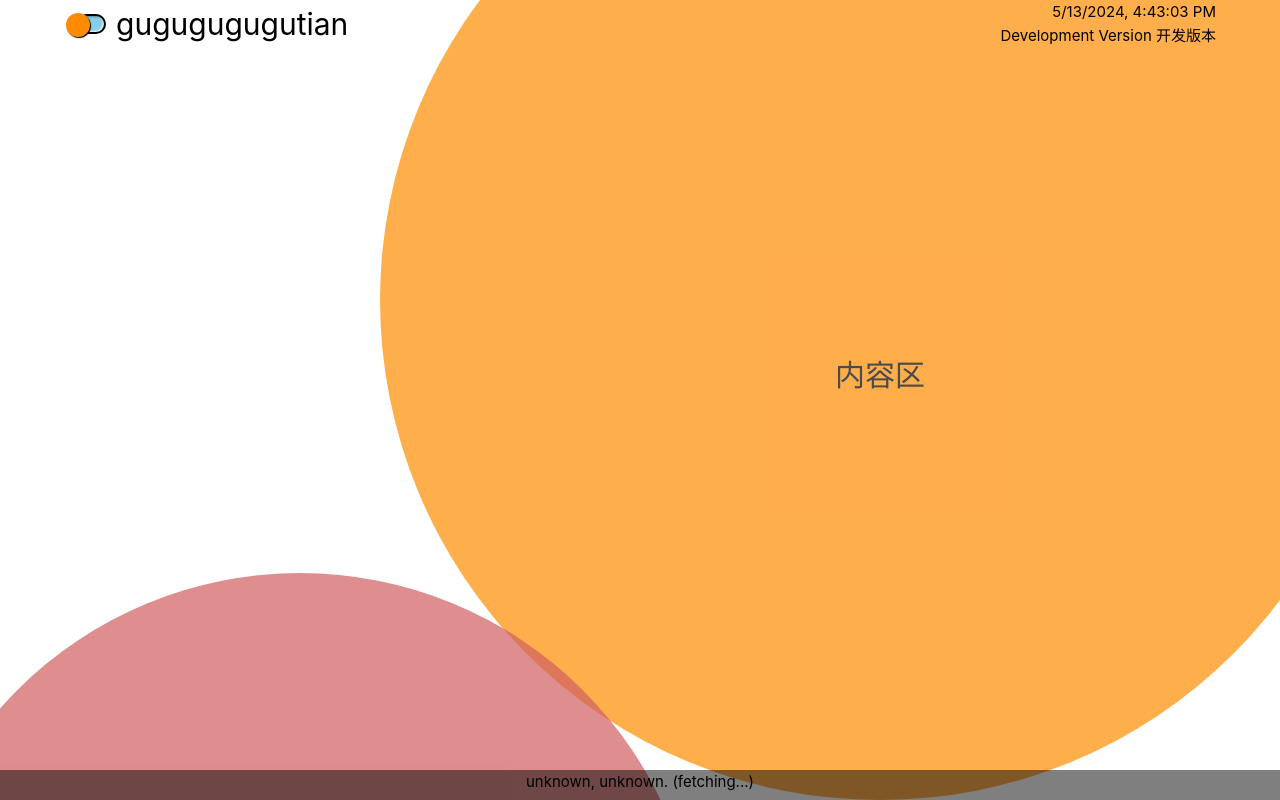
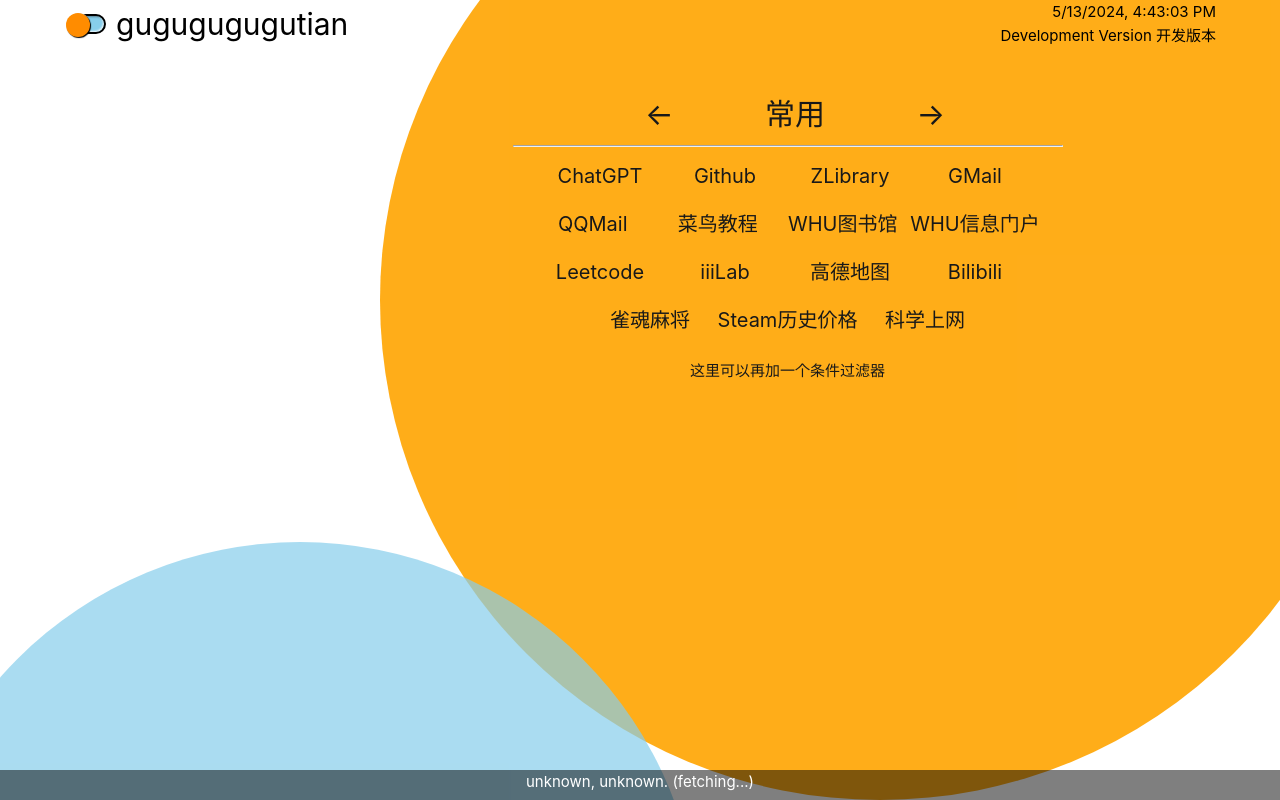
Before and after one commit to Gugugugugutian/page4-vue, a Vue app in the folder page4/: page / in a window 1280 px wide. Shown: the top 800 px of the page. Built offline with nearby package versions, Linux system fonts and the light colour scheme; no server answers.

Commit message:
初步实现导航列表

```diff
--- a/page4/src/App.vue
+++ b/page4/src/App.vue
@@ -20,6 +20,7 @@
     return {
       dark: false,
       windowWidth: 0,
+      WindowHeight: 0,
       ipData: {
         ipv4: 'fetching...',
         country_name: 'unknown',
@@ -36,9 +37,12 @@
     getWindowWidth() {
       this.windowWidth = window.innerWidth;
     },
+    getWindowHeight() {
+      this.WindowHeight = window.innerHeight;
+    },
     calc1() {
       // 数学计算式，右侧最大的圆占用的高度
-      return Math.sqrt(788896 - Math.pow(this.windowWidth - 700, 2)) - 100 + Math.max(0, (800 * 650 / this.windowWidth) - 650);
+      return Math.sqrt(Math.pow(865, 2) - Math.pow(this.windowWidth - 700, 2)) - 100 + Math.max(0, (800 * 650 / this.windowWidth) - 650);
     },
     async fetchIPData() {
       try {
@@ -59,8 +63,10 @@
   },
   mounted() {
     // 动态获取窗口宽度
+    this.getWindowHeight();
     this.getWindowWidth();
     window.addEventListener('resize', () => {
+      this.getWindowHeight();
       this.getWindowWidth();
     });
     // 根据时间判断是否进入夜间模式
@@ -82,7 +88,7 @@
     },
     mainMinHeight() {
       const r = this.calc1();
-      return 'min-height: ' + (Math.max(r, 100) + 830) + 'px';
+      return 'min-height: ' + (Math.max(r, 0) + this.WindowHeight + 100) + 'px';
     },
   }
 }
@@ -90,12 +96,12 @@
 
 <template>
   <Top :class="{ 'dark-only-font': dark }" :windowWidth="windowWidth" :dark="dark" class="main-top"
-    @change-dark="switchDark"></Top>
+    @change-dark="switchDark" style="z-index: 9100;"></Top>
   <div class="main" :class="{ dark: dark }" :style="mainMinHeight">
     <LeftCircle class="circle1" :style="circleLeftTop" :windowWidth="windowWidth" />
     <RightCircle class="circle2" :windowWidth="windowWidth" />
   </div>
-  <Bottom :class="{ 'dark-only-font': dark }" :ipInfo="ipData"></Bottom>
+  <Bottom :ipInfo="ipData"></Bottom>
 </template>
 
 <style scoped>
@@ -113,6 +119,11 @@
 }
 
 .main {
+  position: absolute;
+  left: 0;
+  top: 0;
+  min-width: 100vi;
+  height: max-content;
   transition: color 1s ease-in-out, background 1s ease-in-out;
 }
 
@@ -130,4 +141,16 @@
   background-color: #333;
   color: #fff;
 }
+
+.circlel:hover, .circler:hover {
+  opacity: 0.9;
+}
+
+.dark .circlel:hover, .dark .circler:hover {
+  z-index: 9000;
+}
+
+a {
+  transition: background 0.2s;
+}
 </style>
--- a/page4/src/assets/base.css
+++ b/page4/src/assets/base.css
@@ -61,8 +61,8 @@
 body {
   overflow-x: hidden;
   min-height: 100vh;
-  color: var(--color-text);
-  background: var(--color-background);
+  /* color: var(--color-text); */
+  /* background: var(--color-background); */
   /* transition:
     color 0.5s,
     background-color 0.5s; */
--- a/page4/src/assets/main.css
+++ b/page4/src/assets/main.css
@@ -7,11 +7,11 @@
   object-fit: fill;
 }
 
-@media (hover: hover) {
+/* @media (hover: hover) {
   a:hover {
     background-color: hsla(160, 100%, 37%, 0.2);
   }
-}
+} */
 
 /* @media (min-width: 1024px) {
   body {
--- a/page4/src/components/Bottom.vue
+++ b/page4/src/components/Bottom.vue
@@ -29,6 +29,7 @@
     height: 30px;
     padding: 0 20px;
 
+    color: white;
     background-color: rgba(0, 0, 0, 0.5);
 
     display: flex;
--- a/page4/src/components/LeftCircle.vue
+++ b/page4/src/components/LeftCircle.vue
@@ -22,7 +22,7 @@
 <template>
     <div class="circlel">
         <div class="circle-l-content" :style="maxw">
-            <h1>小工具</h1>
+            <h1>还没写</h1>
         </div>
     </div>
 </template>
@@ -38,10 +38,11 @@
     width: 800px;
     height: 800px;
     border-radius: 50%;
-    background-color: #d05e5e;
+    background-color: skyblue;
+    transition: background 1s ease-in-out;
     opacity: 0.7;
 }
-.circlel:hover {
-    opacity: 0.9;
+.dark .circlel {
+    background-color: royalblue;
 }
 </style>
--- a/page4/src/components/RightCircle.vue
+++ b/page4/src/components/RightCircle.vue
@@ -1,10 +1,40 @@
 <script>
+import Links from '@/components/contents/Links.vue'
 export default {
     name: 'rightCircle',
     data() {
         return {
-
+            index: 0,
+            linkPages: [
+                [
+                    {u: "https://chat.openai.com/chat", n: "ChatGPT",},
+                    {u: "https://github.com/", n: "Github",},
+                    {u: "https://singlelogin.se/", n: "ZLibrary",},
+                    {n: 'GMail', u: 'https://mail.google.com/'},
+                    {n: 'QQMail', u: 'https://mail.qq.com/'},
+                    {n: '菜鸟教程', u: 'https://www.runoob.com/'},
+                    {n: "WHU图书馆", u: "https://www.lib.whu.edu.cn/",},
+                    {n: 'WHU信息门户', u: 'https://ehall.whu.edu.cn/new/index.html#/'},
+                    {n: 'Leetcode', u: 'https://leetcode.cn/problemset/all/'},
+                    {n: 'iiiLab', u: 'https://bili.iiilab.com/'},
+                    {n: "高德地图",u: 'https://ditu.amap.com/', },
+                    {n: "Bilibili",u: 'https://www.bilibili.com/', },
+                    {n: "雀魂麻将",u: 'https://game.maj-soul.net/1/', },
+                    {n: "Steam历史价格",u: 'https://steamdb.info/', },
+                    {n: "科学上网",u: 'https://ikuuu.org/', },
+                ],[
+                    {n: "value2",u: 'undefined', },
+                ],
+            ],
+            linkTitles: [
+                '常用',
+                '校园',
+                '文档',
+            ]
         }
+    },
+    components: {
+        Links,
     },
     props: {
         windowWidth: {
@@ -12,15 +42,27 @@
             type: Number,
         }
     },
+    methods: {
+        indexAdd() {
+            this.index = this.index<(this.linkPages.length-1) ? this.index+1 : 0;
+        },
+        indexMinus() {
+            this.index = this.index>0 ? this.index-1 : this.linkPages.length-1;
+        },
+    },
     computed: {
         maxw() {
             // 保证内容左右不越界
             // 保证内容显示区域大小不变
-            return 'padding-left: ' + Math.max(0, 800-this.windowWidth) + 'px; height: ' + Math.max(650, (800*650/this.windowWidth)) + 'px;';
+            return 'padding-left: ' + (Math.max(0, 800-this.windowWidth)+15) + 'px; height: ' + Math.max(550, (800*550/this.windowWidth)) + 'px;';
         },
         circleh() {
             // 保证圆的高度可以容纳内容区域
             return 'height: ' + Math.max(1000, 350+(800*650/this.windowWidth)) + 'px;';
+        },
+        linkh1() {
+            if(this.linkPages.length > this.index) return this.linkTitles[this.index];
+            else return 'Overflow';
         }
     }
 }
@@ -28,27 +70,48 @@
 <template>
     <div class="circler" :style="circleh">
         <div class="circle-r-content" :style="maxw">
-            <h1>内容区</h1>
+            <h1 class="rc-head">
+                <span @click="indexMinus"><-</span> {{linkh1}} <span @click="indexAdd">-></span>
+            </h1>
+            <hr style="margin-bottom: 5px; width: 550px;"/>
+            <Links :links="linkPages" :index="index"></Links>
+            <p>这里可以再加一个条件过滤器</p>
         </div>
     </div>
 </template>
 <style>
 .circle-r-content {
-    margin: 250px 100px 100px 100px;
-    height: 650px;
+    margin-top: 290px;
+    margin-left: 100px;
+    max-width: 600px;
     display: flex;
-    justify-content: center;
+    flex-direction: column;
+    justify-content: start;
     align-items: center;
-    /* background-color: beige; */
 }
 .circler {
     width: 1000px;
-    /* height: 1000px; */
     border-radius: 500px;
+    background-color: orange;
+    opacity: 0.9;
+    transition: background 1s ease-in-out;
+}
+.dark .circler {
     background-color: darkorange;
-    opacity: 0.7;
 }
-.circler:hover {
-    opacity: 0.9;
+.rc-head {
+    display: flex;
+    justify-content: space-between;
+    width: 300px;
+    /* margin: 0 auto; */
+    margin-left: 15px;
+    padding-bottom: 7px;
+}
+.rc-head span:hover {
+    background-color: rgba(0, 0, 0, 0.1);
+    color: green;
+}
+.dark .rc-head span:hover {
+    color: aquamarine;
 }
 </style>
--- /dev/null
+++ b/page4/src/components/contents/Links.vue
@@ -0,0 +1,63 @@
+<script>
+export default {
+    name: 'Links',
+    props: {
+        index: {
+            default: 0,
+            type: Number,
+        },
+        windowWidth: {
+            default: 0,
+            type: Number,
+        },
+        links: {
+            type: Array,
+            default: [
+                [
+                    // 请不要修改这里的链接，否则会影响该元素的复用
+                    {n: 'undefined', u: undefined},
+                    {n: 'undefined', u: undefined},
+                ],
+            ]
+        },
+    },
+    computed: {
+        curLinks() {
+            if(this.links.length > this.index) return this.links[this.index];
+            else return [[{n: 'OVERFLOW', u: undefined}]];
+        },
+    },
+}
+</script>
+
+<template>
+    <div class="links">
+        <a class="link" v-for="(link, index) in curLinks" :key="index" :href="link.u">{{link.n}}</a>
+    </div>
+</template>
+
+<style>
+.links {
+    text-align: center;
+    line-height: 48px;
+    display: flex;
+    flex-wrap: wrap;
+    justify-content: center;
+    margin: 0 0 15px 0;
+}
+.link {
+    min-width: 125px;
+    padding: 0 5px;
+    display: block;
+    overflow: hidden;
+    font-size: 20px;
+    /* border: 1px solid; */
+    border-radius: 5px;
+    word-break: keep-all;
+    text-decoration: none;
+    color: inherit;
+}
+.link:hover {
+    background-color: rgba(0, 0, 0, 0.1);
+}
+</style>
```
